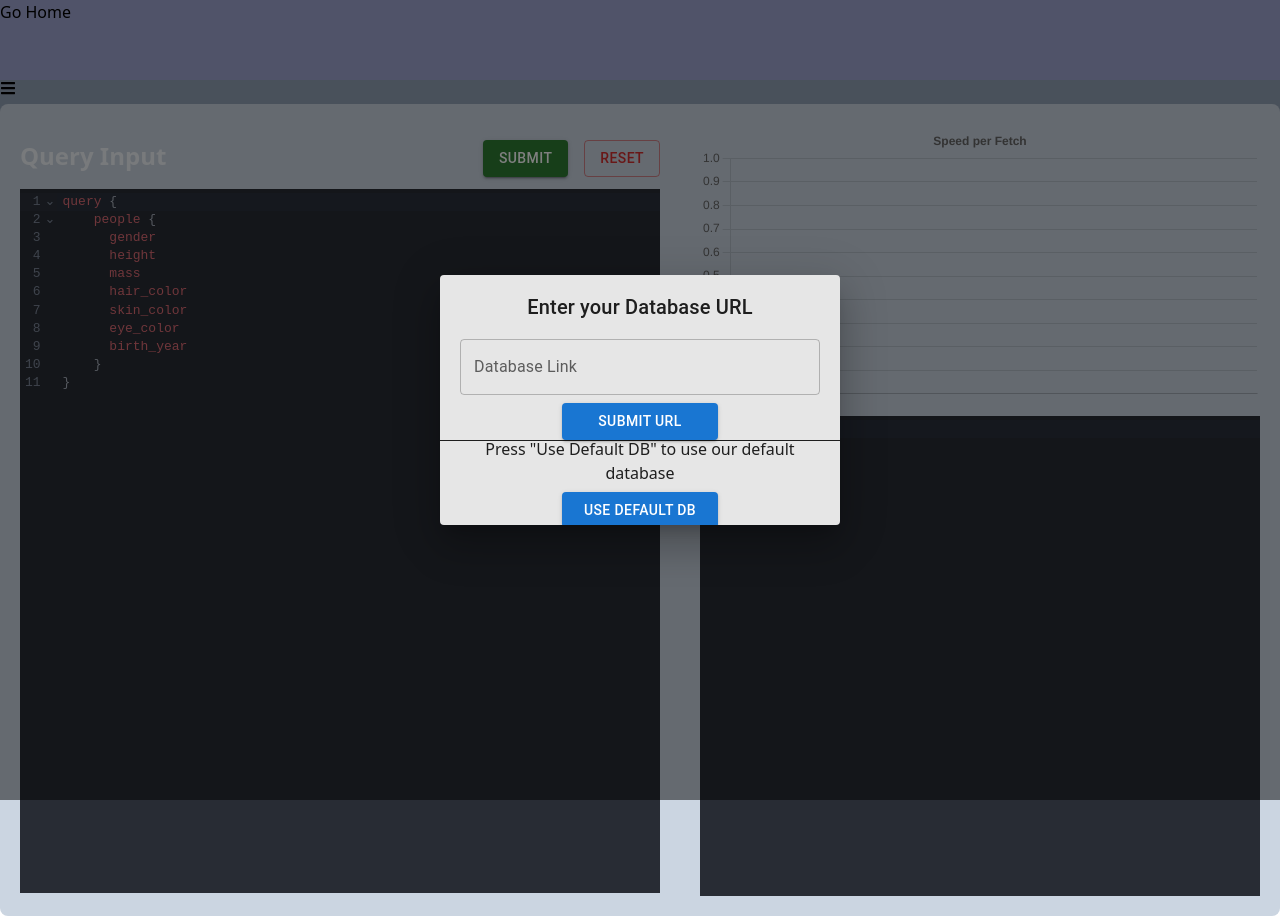
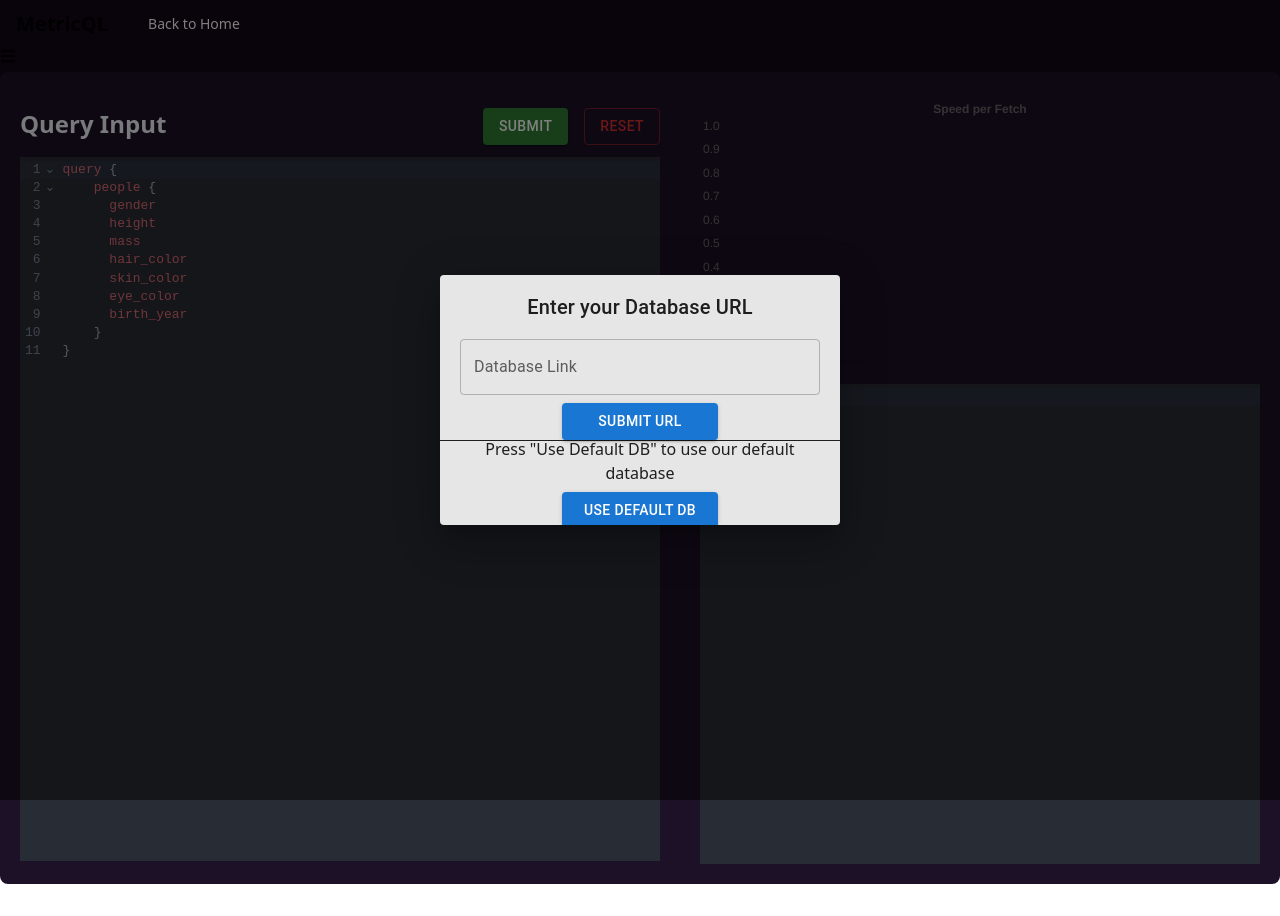
Before and after one commit to oslabs-beta/MetriQL, a Next.js app: page /main in a window 1280 px wide. After the commit the page ends 884 px from the top, so only its background shows below. Built offline with nearby package versions, Linux system fonts and the light colour scheme.

Commit message:
dark main page

```diff
--- a/client/components/Header.js
+++ b/client/components/Header.js
@@ -2,9 +2,20 @@ import Link from 'next/link'
 
 const Header = () => {
   return (
-    <div className = ' h-20 inset-x-0 top-0 bg-header'>
-      <Link  href='/'> Go Home</Link>
-    </div>
+    <nav class="bg-dark3 border-gray-200 px-2 sm:px-4 py-2.5 rounded dark:bg-gray-800">
+      <div class="container flex flex-wrap space-x-10 items-center mx-auto">
+        <a href="/" class="flex items-center">
+
+          <span class="self-center text-xl font-semibold whitespace-nowrap dark:text-purple">MetricQL</span>
+        </a>
+          <ul class="flex flex-col mt-4 md:flex-row md:space-x-8 md:mt-0 md:text-sm md:font-medium">
+            <li>
+              <a href="/" class="mt-4 lg:mt-0 transition duration-300 font-medium pb-1 mr-12 text-white border-gray hocus:border-gray">Back to Home</a>
+            </li>
+          </ul>
+
+      </div>
+    </nav>
   )
 }
 
--- a/client/components/Metric.js
+++ b/client/components/Metric.js
@@ -59,7 +59,6 @@ function Metric() {
     {
       label: 'ms',
       lineTension: 0.40,
-      //data will be dynamic based on important function/variable; hardcoded for now
       data: speedState.speed,
       borderColor: 'rgb(255, 99, 132)',
       backgroundColor: 'rgba(255, 99, 132, 0.5)',
--- a/client/components/QueryHistory.js
+++ b/client/components/QueryHistory.js
@@ -70,9 +70,9 @@ const QueryHistory = () => {
   const query = codeState.query.map((query, index) => {
     return (
       <div>
-        <Accordion className='bg-header rounded-lg mt-1 justify-center' expanded={expanded === `panel${index}`} onChange={handleChange(`panel${index}`)}>
-          <AccordionSummary className='flex rounded-lg bg-header w-[18rem] justify-center'>
-            <Typography>Query {index + 1}</Typography>
+        <Accordion className='bg-dark1 rounded-lg mt-1 justify-center' expanded={expanded === `panel${index}`} onChange={handleChange(`panel${index}`)}>
+          <AccordionSummary className='flex rounded-lg bg-dark1 w-[18rem] justify-center'>
+            <Typography className='text-white'>Query {index + 1}</Typography>
           </AccordionSummary>
           <AccordionDetails>
             <Typography>
--- a/pages/main.js
+++ b/pages/main.js
@@ -33,7 +33,7 @@ function MainPage() {
 
 
   return (
-    <div className='bg-slate-400 h-screen'>
+    <div className='bg-dark3 h-screen'>
       <Header />
       <div >
         <Meta title='Work Space' />
@@ -51,14 +51,14 @@ function MainPage() {
               codeState,
               codeDispatch
             }}>
-        <div className='flex bg-slate-300 rounded-lg w-[20rem]'>
+        <div className='flex bg-dark2 rounded-lg w-[20rem]'>
           <QueryHistory />
           </div>
           </SchemaContext.Provider>
 
 
 
-          <div className='flex bg-slate-300 p-5  rounded-lg' >
+          <div className='flex bg-dark2 p-5  rounded-lg' >
             <QueryContext.Provider
               value={{
                 codeDispatch,
--- a/tailwind.config.js
+++ b/tailwind.config.js
@@ -18,7 +18,10 @@ module.exports = {
         'purple': '#6415FF',
         'gray': '#1a202c',
         'secondary': '#7c8ba1',
-        'blue': '#2a4365'
+        'blue': '#2a4365',
+        'dark2': '#1D1127',
+        'dark3': '#130918',
+        'dark1': '#2B1D38'
       }
     },
   },
```
